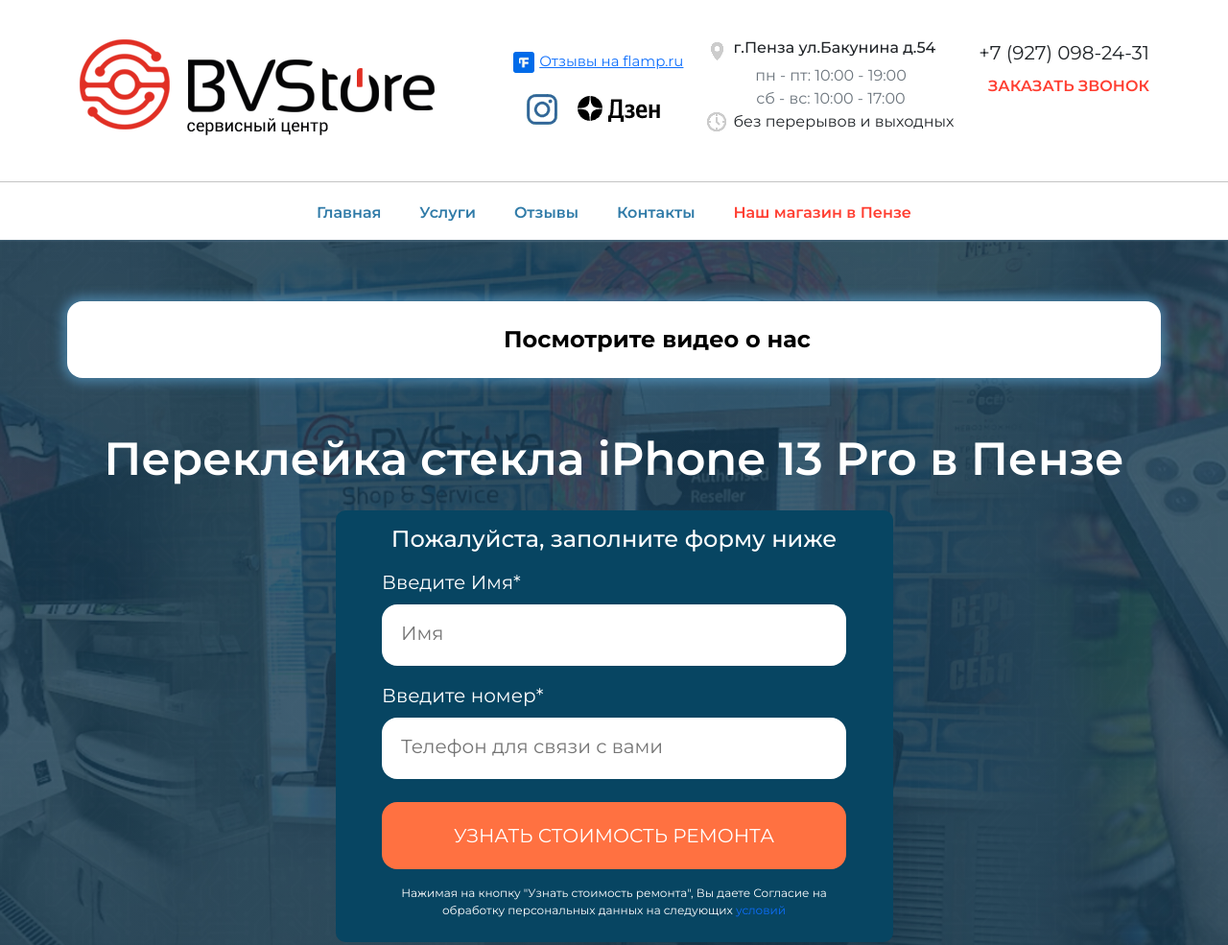
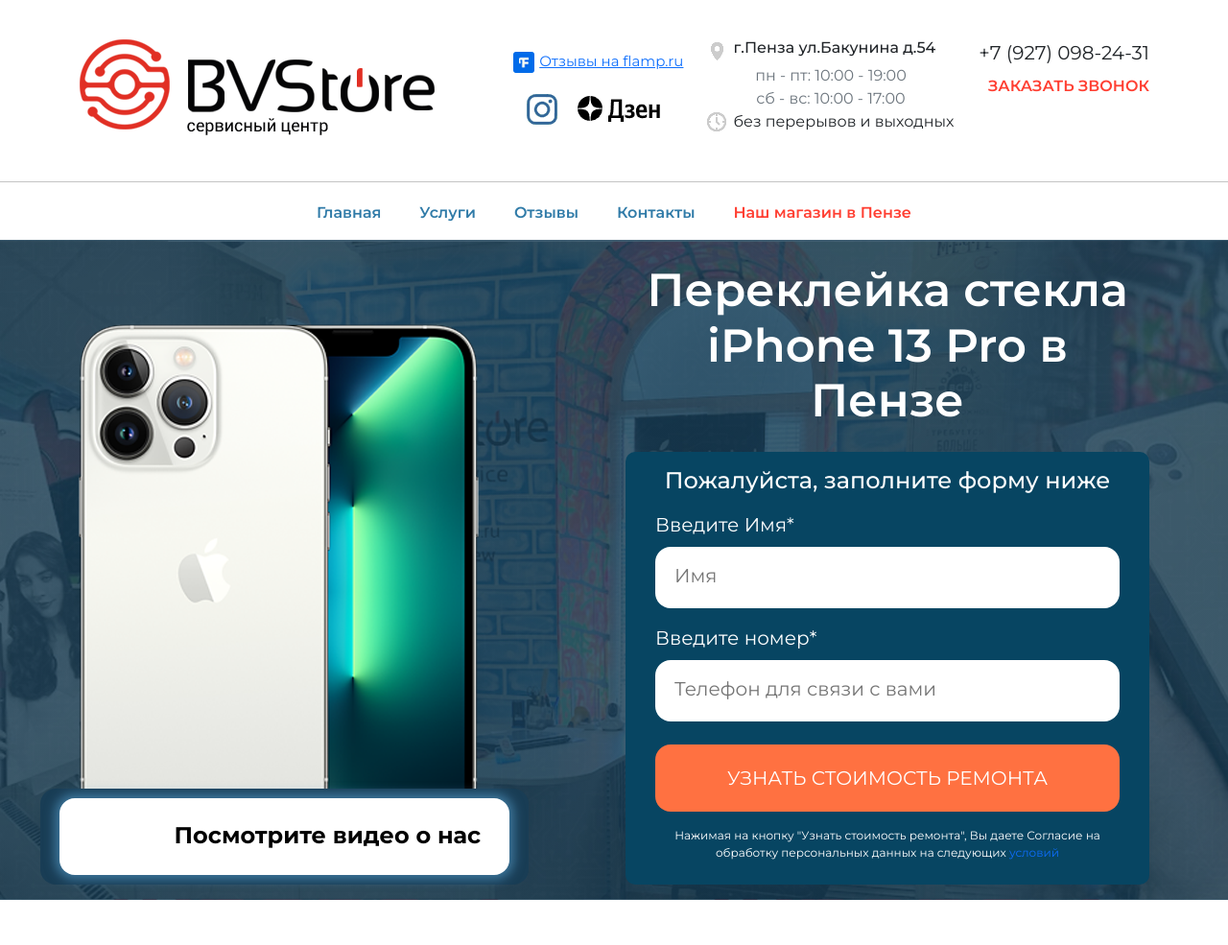
Before and after one commit to cushhy/remont, a plain HTML site: page index.html in a window 1280 px wide. Shown: the top 985 px of the page at 96% size. Drawn offline with nearby package versions, Linux system fonts and the light colour scheme.

Commit message:
Add files via upload

```diff
--- a/index.html
+++ b/index.html
@@ -116,13 +116,17 @@
                     стекла iPhone 13 Pro в
                     Пензе</h1>
                 <div class="row">
-                    <button
-                            class="my-5 btn btn-primary btn-YT d-flex align-items-center justify-content-center mx-auto">
-                            <svg class="youtube_ico">
-                                <use href="#youtube"></use>
-                            </svg>
-                            <h2 class="m-0">Посмотрите видео о нас</h2>
-                        </button>
+                    <div class="col mt-4 position-relative intro-phone">
+                        <img class="intro__phone mt-5" src="assets/img/intro-phone.png" alt="">
+                        <div class="btn-wrapper position-absolute">
+                            <button class="btn btn-primary btn-YT d-flex align-items-center">
+                                <svg class="youtube_ico">
+                                    <use href="#youtube"></use>
+                                </svg>
+                                <h2 class="m-0">Посмотрите видео о нас</h2>
+                            </button>
+                        </div>
+                    </div>
                     <div class="col">
                         <h1 class="mb-4 mt-2 text-white text-center intro__text-pere" style="font-family: montserrat;">
                             Переклейка
@@ -462,7 +466,7 @@
                         <p class="m-0 text-white fs-6">г.Пенза<br>ул.Бакунина д.54</p>
                     </div>
                     <h2 class="text-center text-white fw-semibold m-3">Позвоните нам:</h2>
-                    <a class="text-decoration-none text-center d-flex justify-content-center text-white fs-4 footer-link"
+                    <a class="text-decoration-none d-flex justify-content-center text-white fs-4 text-center footer-link"
                         href="#">+7 (927)
                         098-24-31</a>
                     <a class="text-decoration-none text-center d-flex justify-content-center text-white m-5 fs-6 footer-link__politic"
```
